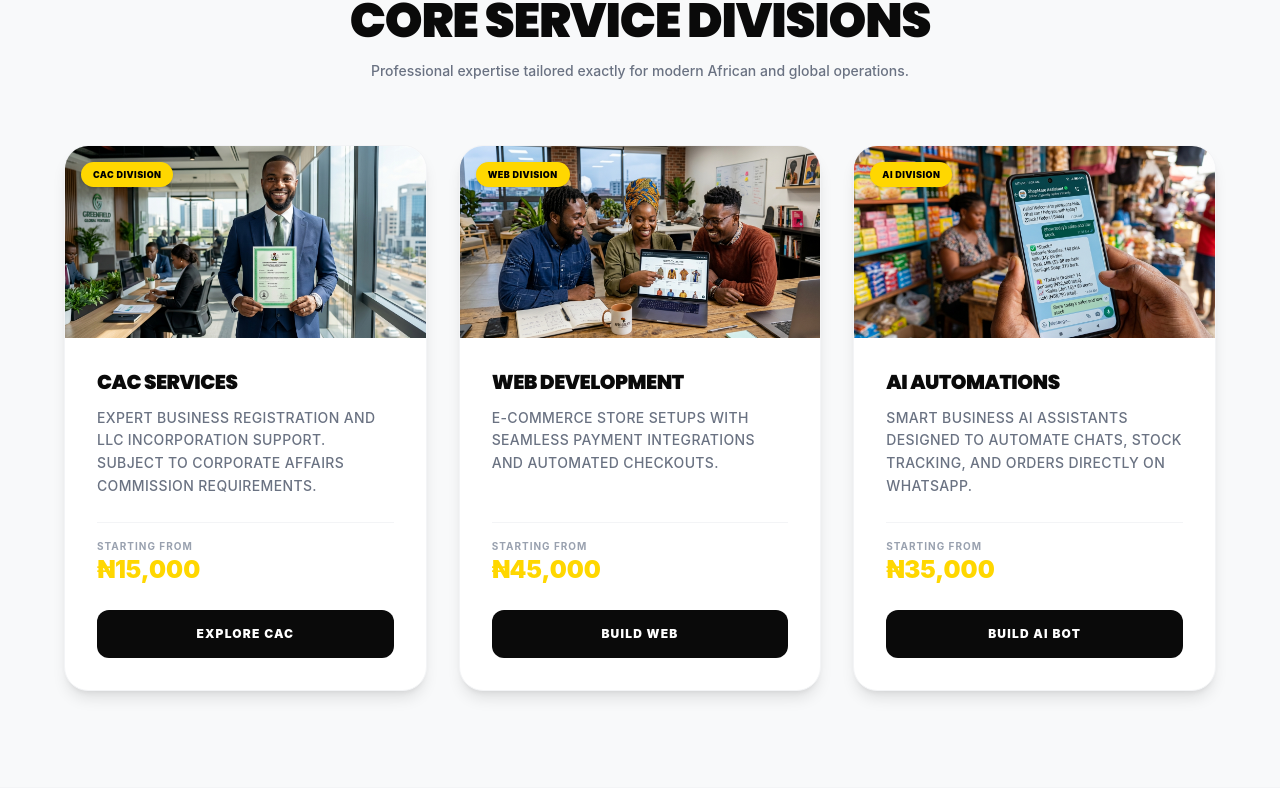
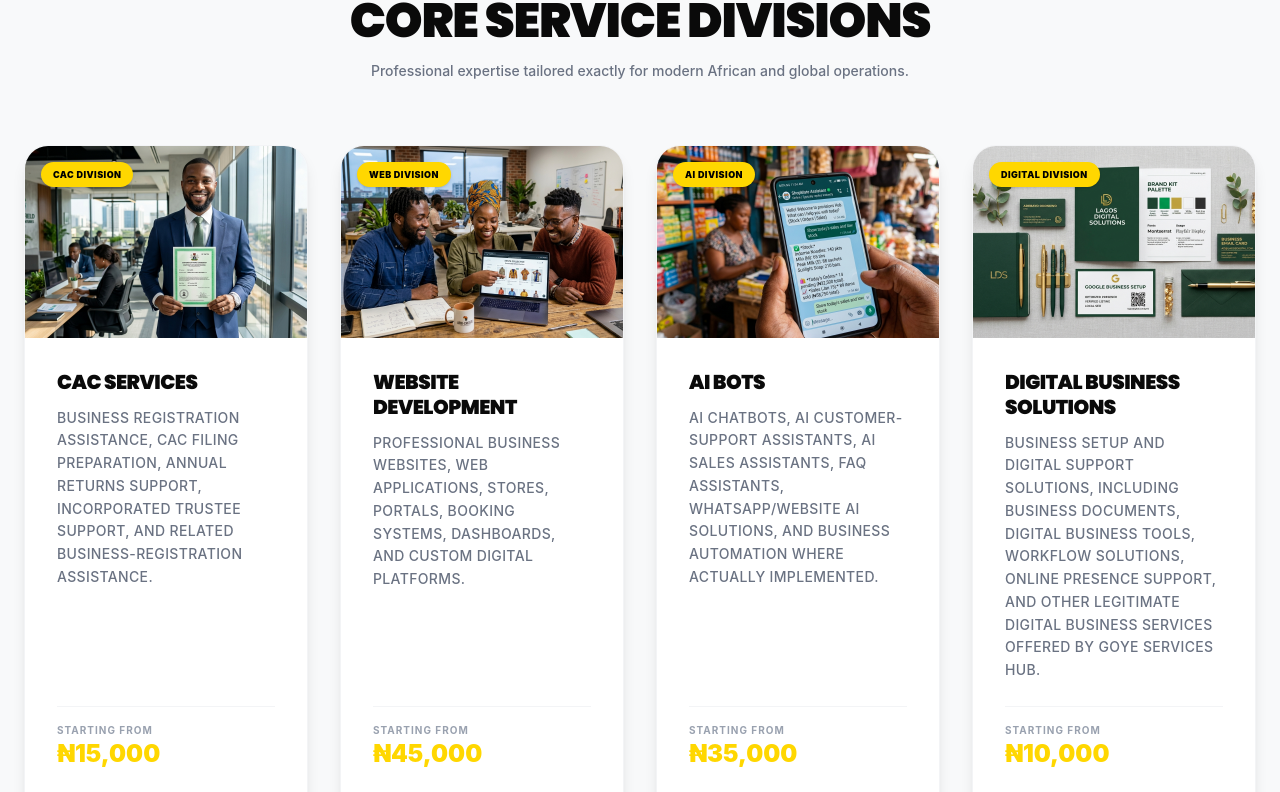
Before and after one commit to ifiok82-hub/goye-hub, a React (Vite) app: page / in a window 1280 px wide. Shown: the part 987-1779 px from the top of the page. Built offline with nearby package versions, Linux system fonts and the light colour scheme.

Commit message:
feat(ui): update service divisions layout and content
Refactor service grid to four columns and expand service descriptions to better reflect the scope of CAC and web development offerings.

```diff
--- a/src/App.tsx
+++ b/src/App.tsx
@@ -944,12 +944,12 @@ function HomeView({ onExplore, isPiBrowser, piConfig }: { onExplore: (category?:
             <h2 className="text-3xl md:text-5xl font-black uppercase tracking-tight mb-4 text-[#0a0a0a]">Core Service Divisions</h2>
             <p className="text-gray-500 max-w-xl mx-auto font-medium text-sm">Professional expertise tailored exactly for modern African and global operations.</p>
           </div>
-          <div className="grid grid-cols-1 md:grid-cols-3 gap-8 max-w-6xl mx-auto">
+          <div className="grid grid-cols-1 sm:grid-cols-2 lg:grid-cols-4 gap-8 max-w-7xl mx-auto">
             <ServiceHomeCard
               image={ASSETS.CAC_IMG}
               badge="CAC DIVISION"
               title="CAC Services"
-              desc="Expert business registration and LLC incorporation support. Subject to Corporate Affairs Commission requirements."
+              desc="Business registration assistance, CAC filing preparation, annual returns support, Incorporated Trustee support, and related business-registration assistance."
               price="₦15,000"
               btn="Explore CAC"
               onClick={() => onExplore('CAC')}
@@ -957,8 +957,8 @@ function HomeView({ onExplore, isPiBrowser, piConfig }: { onExplore: (category?:
             <ServiceHomeCard
               image={ASSETS.WEB_IMG}
               badge="WEB DIVISION"
-              title="Web Development"
-              desc="E-commerce store setups with seamless payment integrations and automated checkouts."
+              title="Website Development"
+              desc="Professional business websites, web applications, stores, portals, booking systems, dashboards, and custom digital platforms."
               price="₦45,000"
               btn="Build Web"
               onClick={() => onExplore('WEB')}
@@ -966,11 +966,20 @@ function HomeView({ onExplore, isPiBrowser, piConfig }: { onExplore: (category?:
             <ServiceHomeCard
               image={ASSETS.AI_IMG}
               badge="AI DIVISION"
-              title="AI Automations"
-              desc="Smart business AI assistants designed to automate chats, stock tracking, and orders directly on WhatsApp."
+              title="AI Bots"
+              desc="AI chatbots, AI customer-support assistants, AI sales assistants, FAQ assistants, WhatsApp/website AI solutions, and business automation where actually implemented."
               price="₦35,000"
               btn="Build AI Bot"
               onClick={() => onExplore('AI')}
+            />
+            <ServiceHomeCard
+              image={ASSETS.DIGITAL_IMG}
+              badge="DIGITAL DIVISION"
+              title="Digital Business Solutions"
+              desc="Business setup and digital support solutions, including business documents, digital business tools, workflow solutions, online presence support, and other legitimate digital business services offered by GOYE SERVICES HUB."
+              price="₦10,000"
+              btn="Explore Solutions"
+              onClick={() => onExplore('DIG')}
             />
           </div>
         </div>
```
